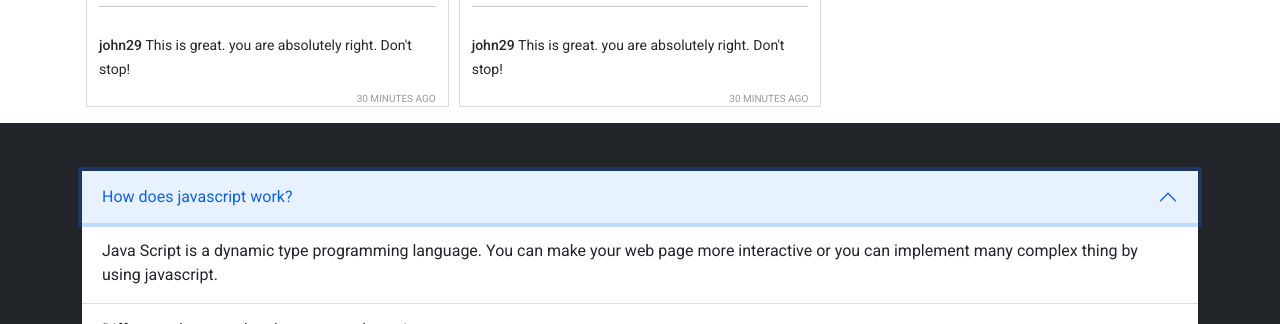
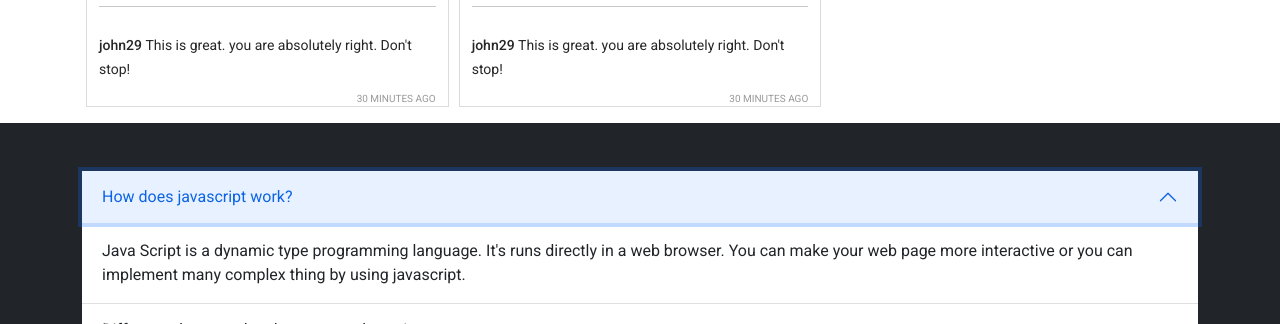
Before and after one commit to sabbirsami/insta-shohor-debuging, a plain HTML site: page index.html in a window 1280 px wide. Both pictures are taken after a click on the button "How does javascript work?". Shown: the part 1425-1749 px from the top of the page. Drawn offline with nearby package versions, Linux system fonts and the light colour scheme.

Commit message:
Final tuch

```diff
--- a/index.html
+++ b/index.html
@@ -122,9 +122,10 @@
                         >
                             <div class="accordion-body">
                                 Java Script is a dynamic type programming
-                                language. You can make your web page more
-                                interactive or you can implement many complex
-                                thing by using javascript.
+                                language. It's runs directly in a web browser.
+                                You can make your web page more interactive or
+                                you can implement many complex thing by using
+                                javascript.
                             </div>
                         </div>
                     </div>
```
